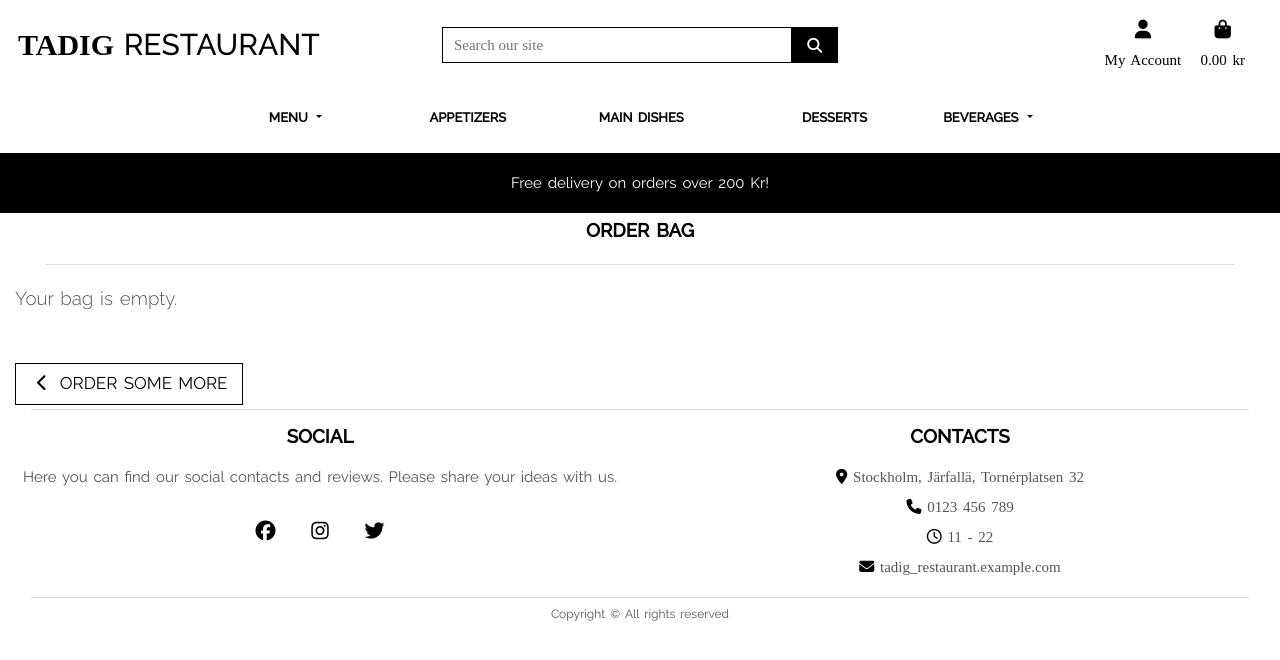
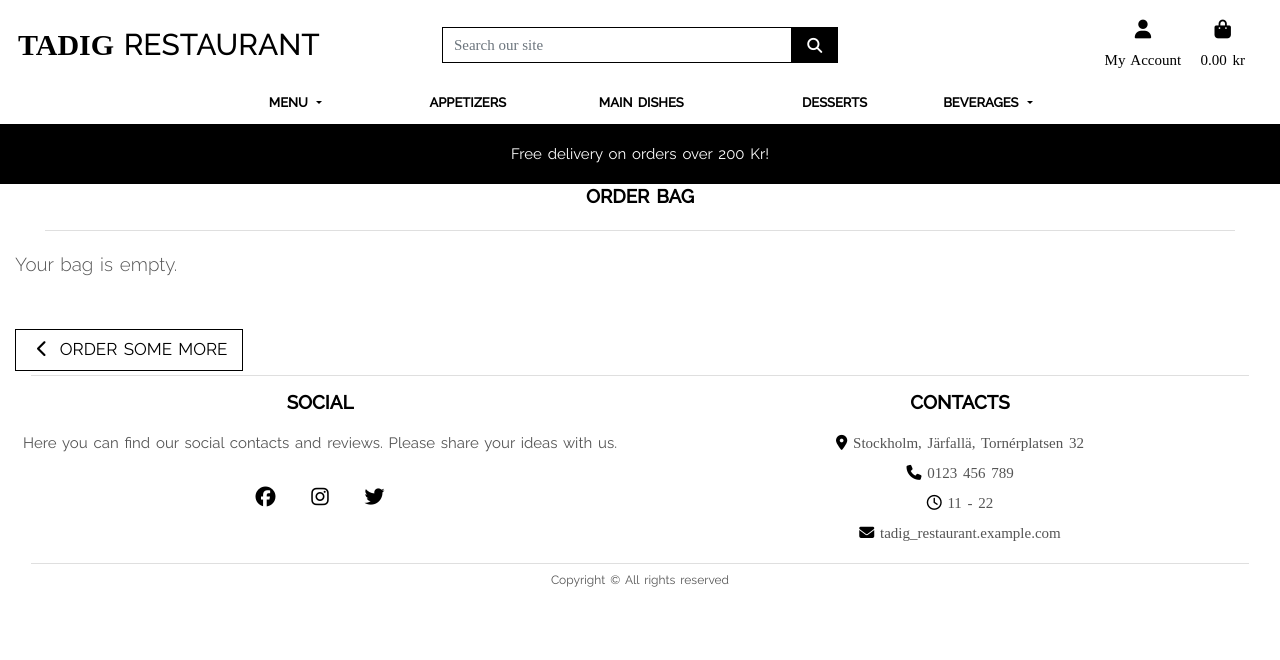
Before and after one commit to behnazkhoshnood/tadig_restaurant_v2, a Django app: page /bag/ in a window 1280 px wide. Shown: the top 660 px of the page. Run offline with Django 3.2, Linux system fonts and the light colour scheme; some libraries are stand-ins or nearby versions.

Commit message:
added more css

```diff
--- a/static/css/base.css
+++ b/static/css/base.css
@@ -331,7 +331,7 @@ p span {
 
     #page-container {
     position: relative;
-    min-height: 60vh;
+    min-height: 73vh;;
 }
 
     #footer {
@@ -347,7 +347,6 @@ p span {
     }
 
     .navbar {
-        height: 70px;
         padding: 0;
         margin: 0;
     }
@@ -357,7 +356,7 @@ p span {
 
 @media (min-width: 1124px) {
     .header-container {
-        padding-top: 219px;
+        padding-top: 185px;
     }
 }
 
@@ -365,12 +364,13 @@ p span {
         #footer {
         position: absolute;
     }
+
 }
 
-@media (min-height: 799px) and (max-height: 1005px) {
+/* @media (min-height: 799px) and (max-height: 1005px) {
     @media (min-width: 1270px) and (max-width: 1445px) {
         #footer {
             position: relative;
         }
     }
-}
+} */
```
